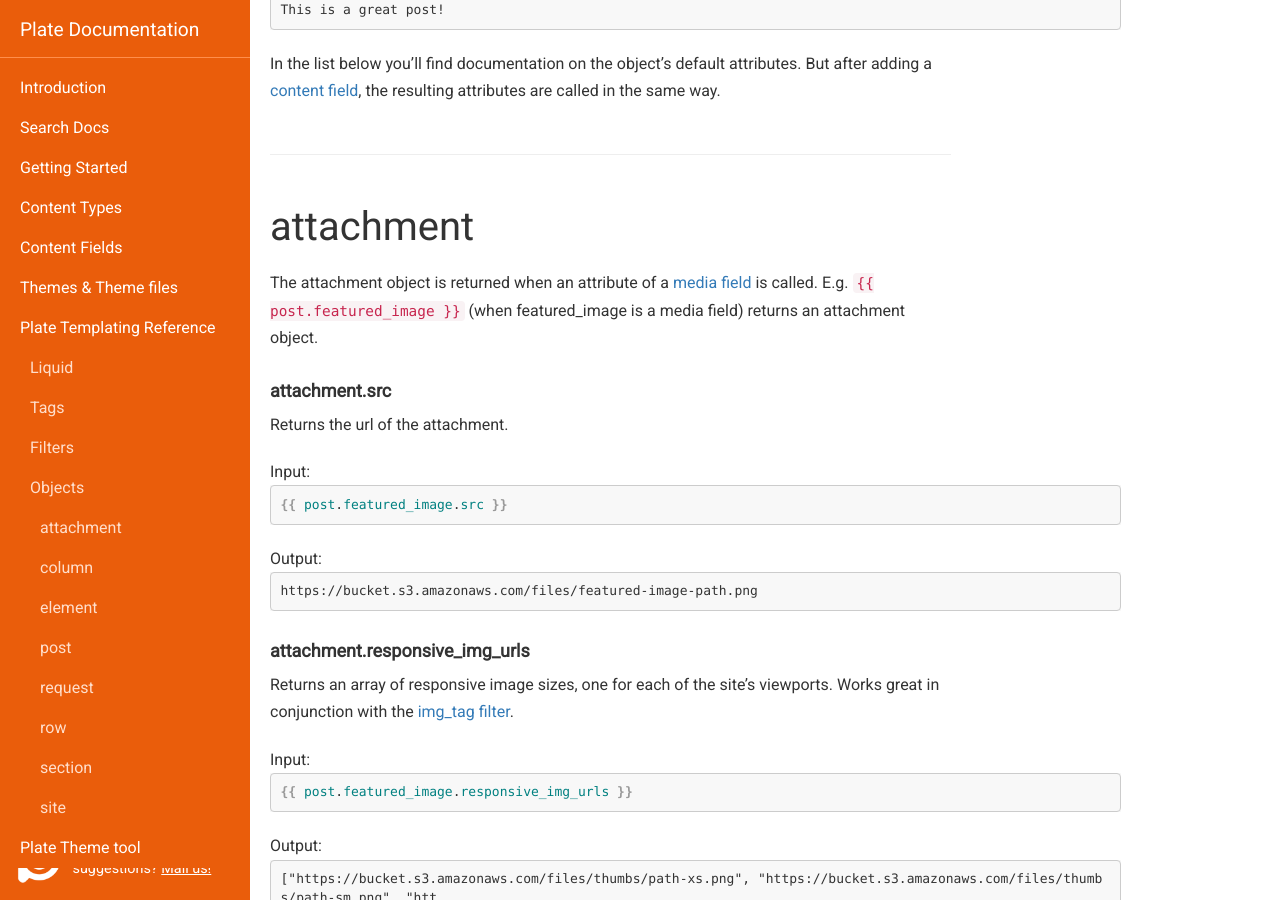
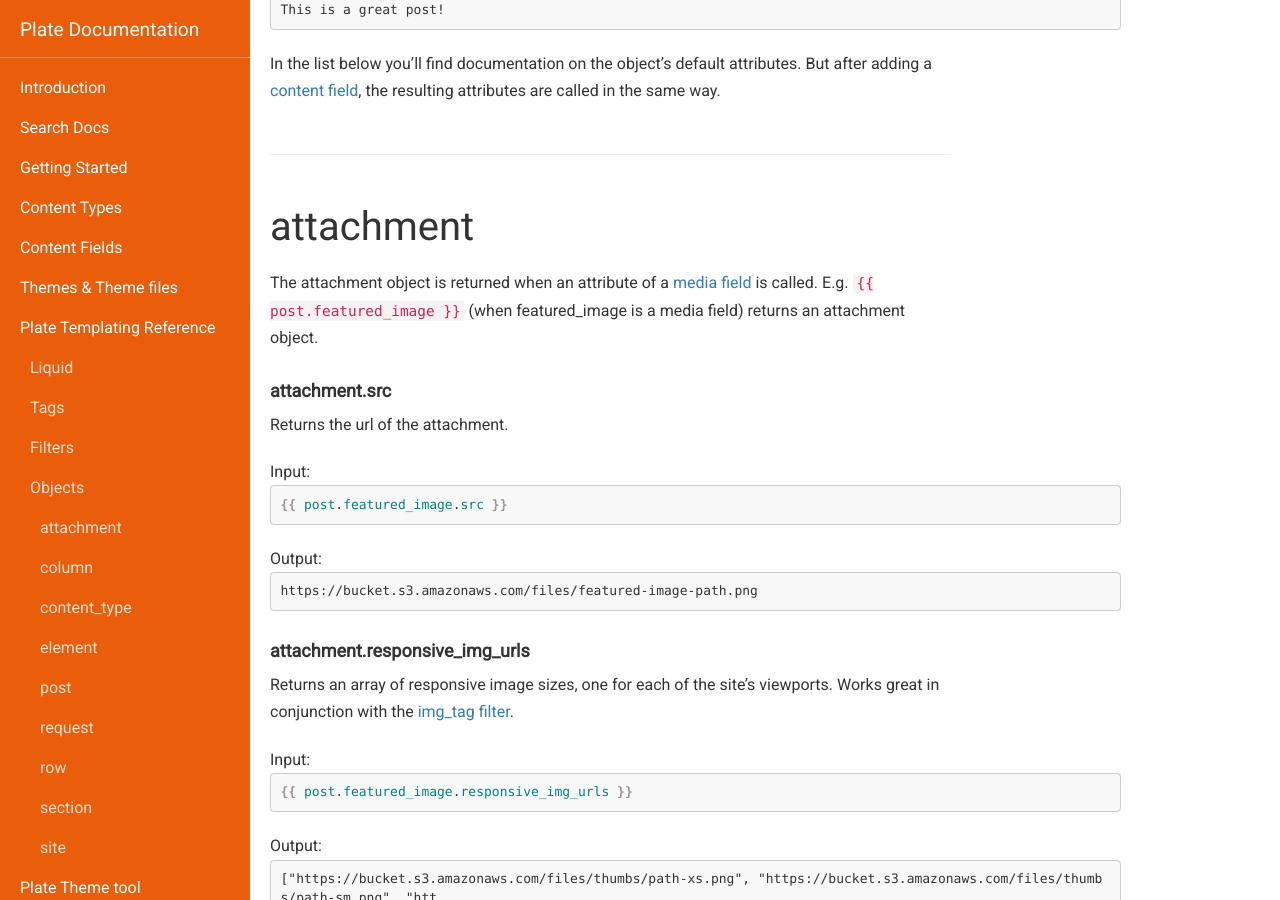
Before and after one commit to platehub/platehub.github.io, a Jekyll site: the page built from docs/templating-reference/objects.md, in a window 1280 px wide and 900 px high, scrolled down 341 px. Built offline with Jekyll 4.4.1, drawn with Linux system fonts in a browser that asks for light colours; nearby versions of some CDN libraries.

Commit message:
content type object sidebar

```diff
--- a/docs/templating-reference/objects.md
+++ b/docs/templating-reference/objects.md
@@ -11,6 +11,7 @@ sub_menu:
 sub_menu_sub:
   - "[attachment](#attachment)"
   - "[column](#column)"
+  - "[content_type](#content_type)"
   - "[element](#element)"
 #  - "[form_message](#form_message)"
   - "[post](#post)"
```
